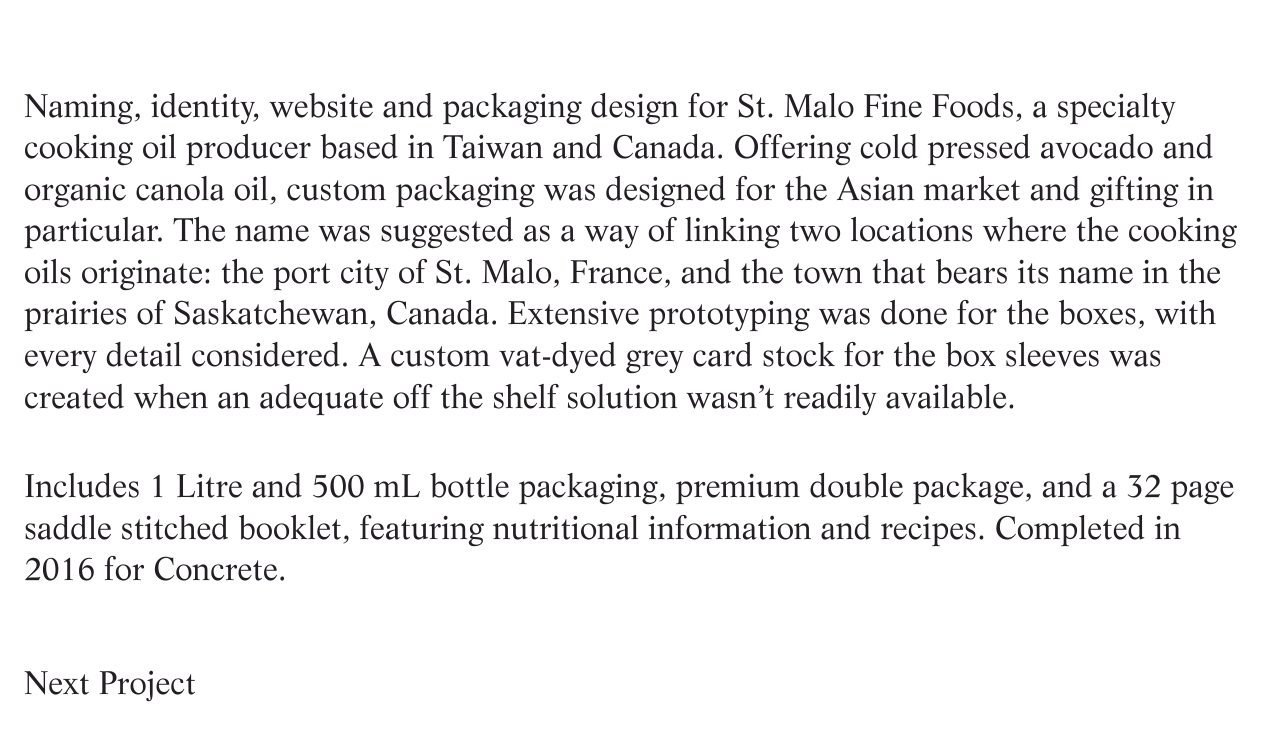
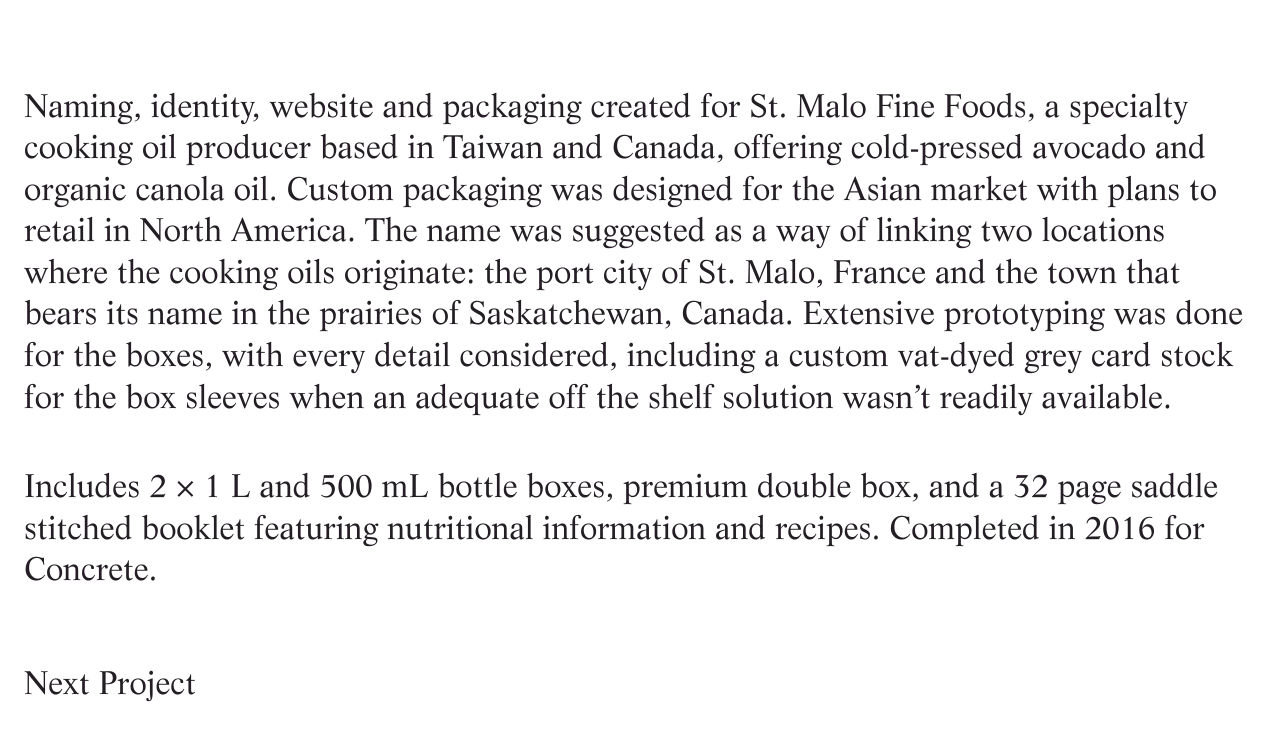
Before and after one commit to studio-cartogram/studioself, a Jekyll site: the page built from _projects/st-malo-fine-foods.markdown, in a window 1280 px wide and 900 px high, scrolled down 9564 px, cut to the strip 169-900 px from the top of the window. Built offline with Jekyll 4.4.1, drawn with Linux system fonts in a browser that asks for light colours.

Commit message:
Updated St Malo Fine Foods

```diff
--- a/_projects/st-malo-fine-foods.markdown
+++ b/_projects/st-malo-fine-foods.markdown
@@ -23,6 +23,6 @@
 - "/uploads/StMalo_web2.jpg"
 ---
 
-Naming, identity, website and packaging design for St. Malo Fine Foods, a specialty cooking oil producer based in Taiwan and Canada. Offering cold pressed avocado and organic canola oil, custom packaging was designed for the Asian market and gifting in particular. The name was suggested as a way of linking two locations where the cooking oils originate: the port city of St. Malo, France, and the town that bears its name in the prairies of Saskatchewan, Canada. Extensive prototyping was done for the boxes, with every detail considered. A custom vat-dyed grey card stock for the box sleeves was created when an adequate off the shelf solution wasn’t readily available.
+Naming, identity, website and packaging created for St. Malo Fine Foods, a specialty cooking oil producer based in Taiwan and Canada, offering cold-pressed avocado and organic canola oil. Custom packaging was designed for the Asian market with plans to retail in North America. The name was suggested as a way of linking two locations where the cooking oils originate: the port city of St. Malo, France and the town that bears its name in the prairies of Saskatchewan, Canada. Extensive prototyping was done for the boxes, with every detail considered, including a custom vat-dyed grey card stock for the box sleeves when an adequate off the shelf solution wasn’t readily available.
 
-Includes 1 Litre and 500 mL bottle packaging, premium double package, and a 32 page saddle stitched booklet, featuring nutritional information and recipes. Completed in 2016 for Concrete.
+Includes 2 × 1 L and 500 mL bottle boxes, premium double box, and a 32 page saddle stitched booklet featuring nutritional information and recipes. Completed in 2016 for Concrete.
```
